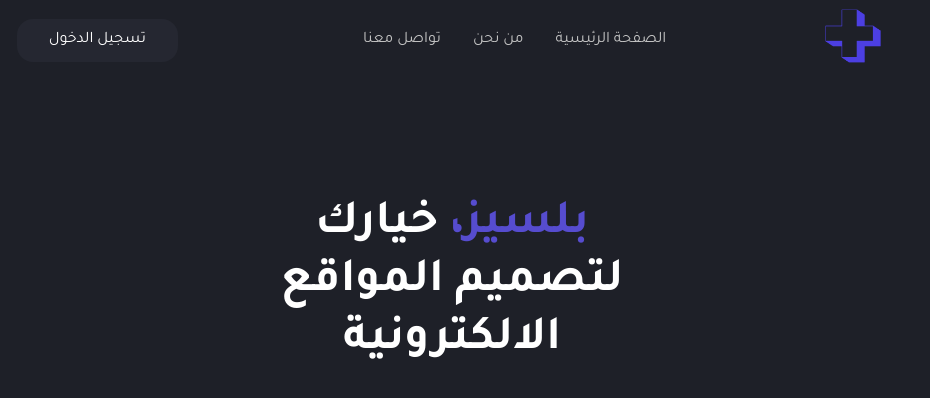
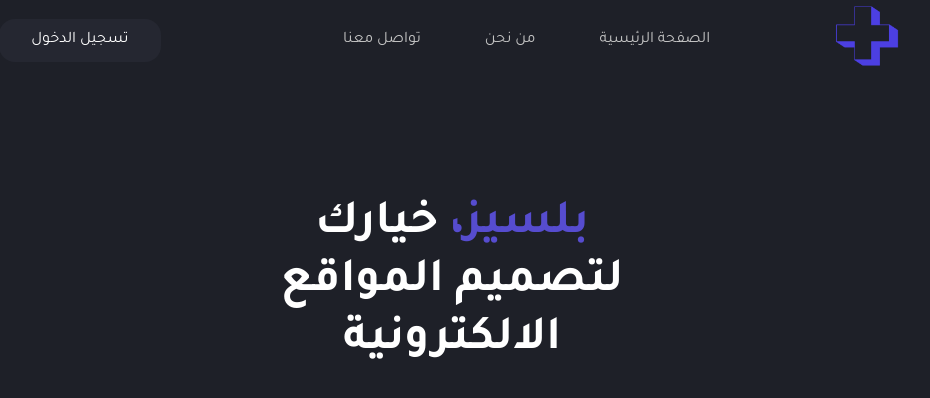
Before and after one commit to ghydq/pluses.gq, a PHP site: page / in a window 1280 px wide. Shown: the top 398 px of the page, without its empty margins (188-1118 px from the left). Run offline with PHP 8.4, Linux system fonts and the light colour scheme; some libraries are stand-ins or nearby versions.

Commit message:
sssssssssssssss

```diff
--- a/css/styles.css
+++ b/css/styles.css
@@ -15,9 +15,9 @@
 
 .logo {
 
- height: 8.5vh;
+ height: 9.5vh;
 
-  width: 8.5vh;
+  width: 9.5vh;
 
 }
 
@@ -60,7 +60,7 @@
 }
 
 nav .nav-items .nav-item {
-  padding-left: 2rem;
+  padding-left: 4rem;
 }
 
 .nav-item .nav-link {
```
